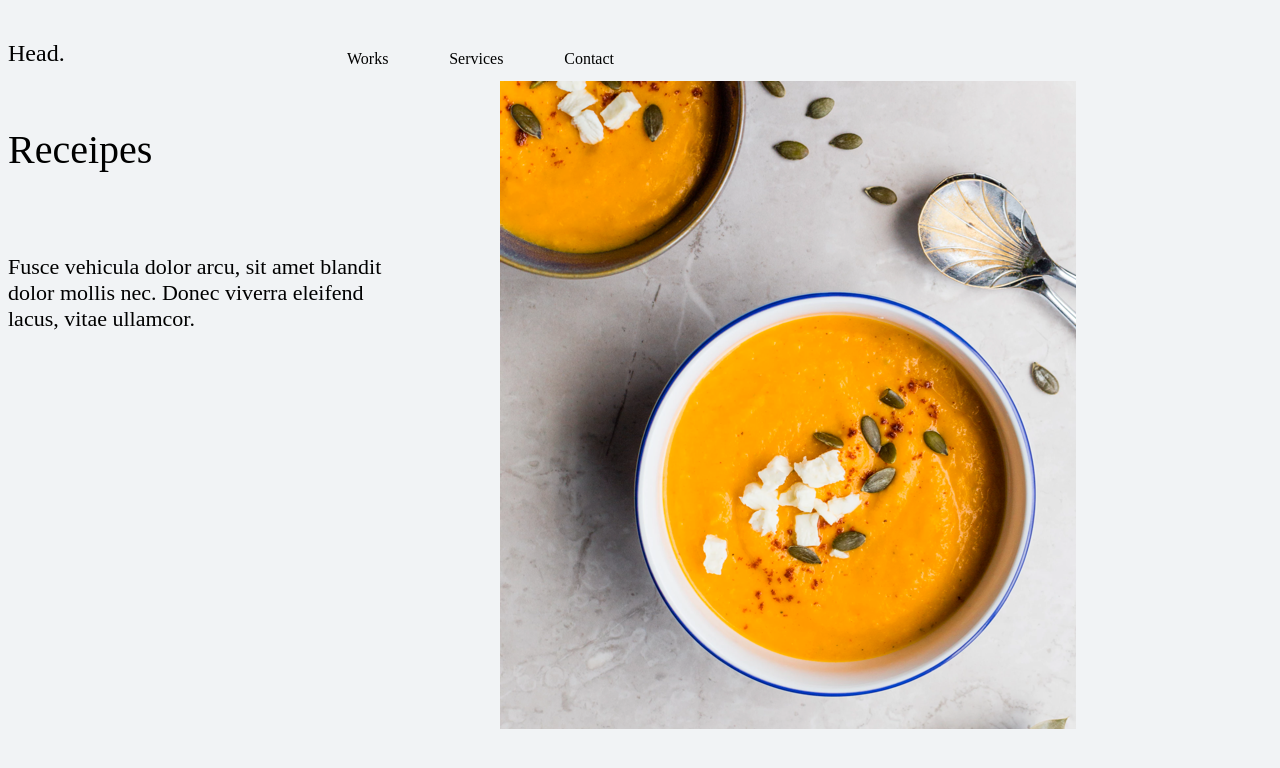
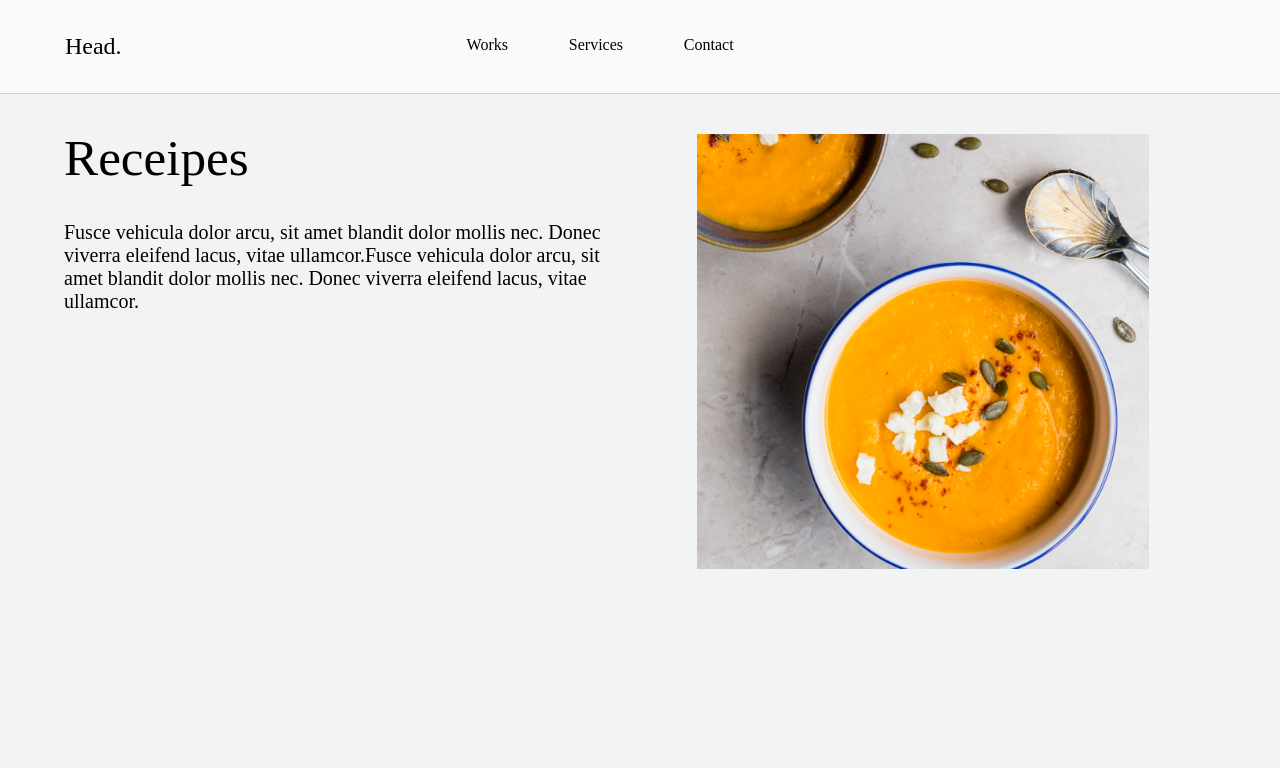
Before and after one commit to kulsoom31/Responsive-webdesign, a plain HTML site: page index.html in a window 1280 px wide. Drawn offline with Linux system fonts and the light colour scheme.

Commit message:
added mediaquries css reset set alignment

```diff
--- /dev/null
+++ b/css/index.css
@@ -0,0 +1,90 @@
+    body {
+    /* display: flex;
+    flex-direction: column;
+    flex-wrap: wrap;
+    align-items: flex-start; */
+    margin:0px;
+    background: #F1F3F5;
+}
+.container{
+    margin: 0px 5%
+}
+.header{
+    display: flex;
+}
+header{
+    background-color: rgb(250, 250, 250);
+    border-bottom: 1px solid lightgray;
+    padding: 1px;
+}
+.logo {
+    font-family: 'Baloo';
+    font-style: normal;
+    font-weight: 400;
+    font-size: 24px;
+}
+
+.listitems {
+    display: flex;
+    flex-direction: row;
+    flex-wrap: wrap;
+    font-family: 'Source Sans Pro';
+    font-style: normal;
+    font-weight: 400;
+    font-size: 16px;
+    width: 267px;
+    align-items: flex-start;
+    justify-content: space-between;
+    margin-top: 35px;
+    margin-left: 30%;
+}
+
+.title-1 {
+    font-family: 'Poppins';
+    font-style: normal;
+    font-weight: 500;
+    font-size: 4vw;
+}
+.recipe-block{
+    display: flex;
+    flex-wrap: wrap;
+}
+.img-slider {
+    flex: 1;
+    padding: 10px;
+    text-align: center;
+}
+.details{
+   flex: 1;
+}
+
+.text-1 {
+    font-family: 'Source Sans Pro';
+    font-style: normal;
+    font-weight: 400;
+    font-size: 20px;
+}
+
+.img-slider > img{
+    margin-top: 30px;
+    width: 80%;
+    height: 80%;
+    object-fit: cover;
+}
+
+/* //Media Query For Mobile */
+@media only screen and (max-width: 500px) {
+    .recipe-block {
+     display: block;
+    }
+    .title-1 {
+        font-size: 28px
+    }
+    .text-1 {
+        font-size: 18px;
+    }
+    .img-slider > img{
+        margin-top:5px;
+        width: 100%;
+    }
+  }
--- a/index.html
+++ b/index.html
@@ -5,26 +5,37 @@
     <meta charset="UTF-8">
     <meta http-equiv="X-UA-Compatible" content="IE=edge">
     <meta name="viewport" content="width=device-width, initial-scale=1.0">
-    <link rel="stylesheet" href="styles/index.css">
+    <link rel="stylesheet" href="css/index.css">
     <title>Responsive design</title>
 </head>
 <body>
+
     <header>
+        <div class="header container">
             <h4 class="logo">Head.</h4>
             <div class="listitems">
                 <div>Works</div>
                 <div>Services</div>
                 <div>Contact</div>
             </div>
+        </div>
+
     </header>
     <main>
+        <div class="container recipe-block">
+            <div class="details">
                 <h1 class="title-1">Receipes</h1>
                 <p class="text-1">Fusce vehicula dolor arcu, sit amet blandit
                     dolor mollis nec. Donec viverra eleifend
+                    lacus, vitae ullamcor.Fusce vehicula dolor arcu, sit amet blandit
+                    dolor mollis nec. Donec viverra eleifend
                     lacus, vitae ullamcor.</p>
+            </div>
             <div class="img-slider">
-            <img src="images/Slider.jpg" alt="Slider">
+                <img src="images/Slider.jpg" class="" alt="Slider">
             </div>
+        </div>
+
     </main>
 </body>
 
--- a/styles/index.css
+++ /dev/null
@@ -1,83 +0,0 @@
-body {
-    display: flex;
-    flex-direction: column;
-    flex-wrap: wrap;
-    align-items: flex-start;
-    background: #F1F3F5;
-}
-
-.logo {
-    font-family: 'Baloo';
-    font-style: normal;
-    font-weight: 400;
-    font-size: 24px;
-    width: 90px;
-}
-
-.listitems {
-    display: flex;
-    flex-direction: row;
-    flex-wrap: wrap;
-    font-family: 'Source Sans Pro';
-    font-style: normal;
-    font-weight: 400;
-    font-size: 16px;
-    position: absolute;
-    width: 267px;
-    height: 25px;
-    left: 347px;
-    top: 50px;
-    align-items: flex-start;
-    justify-content: space-between;
-}
-
-.title-1 {
-    font-family: 'Poppins';
-    font-style: normal;
-    font-weight: 500;
-    font-size: 90px;
-    height: 102px;
-    width: 343px;
-}
-
-@media screen and (max-width: 1000px) {
-    .title-1 {
-        font-size: 70px;
-    }
-}
-
-@media screen and (max-width: 800px) {
-    .title-1 {
-        font-size: 40px;
-    }
-}
-
-@media screen and (min-width: 1000px) {
-    .title-1 {
-        font-size: 70px;
-    }
-}
-
-@media screen and (min-width: 800px) {
-    .title-1 {
-        font-size: 40px;
-    }
-}
-
-.text-1 {
-    height: 98px;
-    width: 410px;
-    font-family: 'Source Sans Pro';
-    font-style: normal;
-    font-weight: 400;
-    font-size: 22px;
-}
-
-.img-slider {
-    position: absolute;
-    width: 576px;
-    height: 648px;
-    left: 500px;
-    top: 81px;
-
-}
```
Lines whose indentation alone changed are shown as unchanged.
